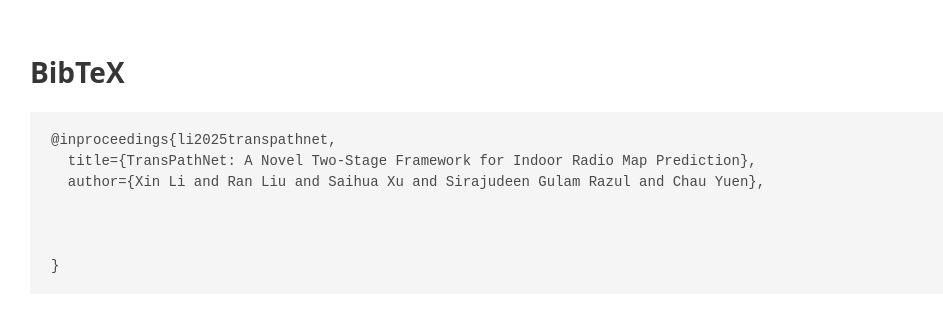
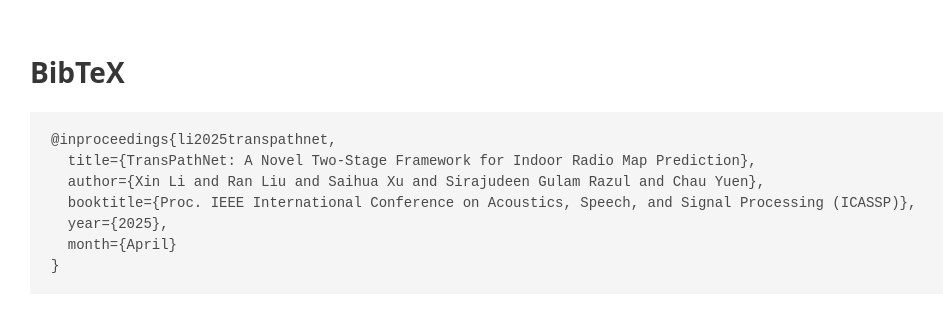
Before and after one commit to LiXin97/TransPathNet, a plain HTML site: page index.html in a window 1280 px wide. Shown: the part 1812-2124 px from the top of the page, without its empty margins (130-1073 px from the left). Drawn offline with nearby package versions, Linux system fonts and the light colour scheme; some icons are missing.

Commit message:
update bibtex

```diff
--- a/index.html
+++ b/index.html
@@ -142,9 +142,9 @@
       <pre><code>@inproceedings{li2025transpathnet,
   title={TransPathNet: A Novel Two-Stage Framework for Indoor Radio Map Prediction},
   author={Xin Li and Ran Liu and Saihua Xu and Sirajudeen Gulam Razul and Chau Yuen},
-  <!-- booktitle={ICASSP 2025 - IEEE International Conference on Acoustics, Speech, and Signal Processing}, -->
-  <!-- year={2025}, -->
-  <!-- organization={IEEE} -->
+  booktitle={Proc. IEEE International Conference on Acoustics, Speech, and Signal Processing (ICASSP)},
+  year={2025},
+  month={April}
 }</code></pre>
     </div>
   </section>
```
